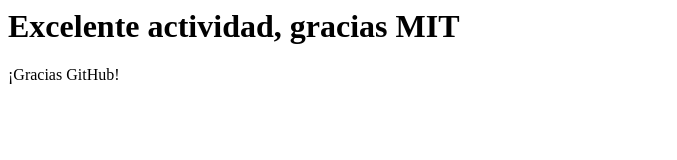
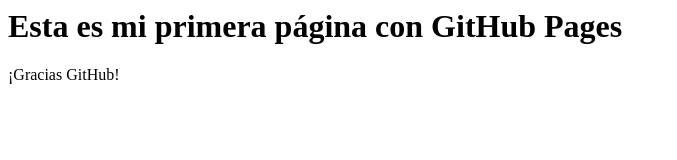
Before and after one commit to eafuertes/primerRepo, a plain HTML site: page index.html in a window 1280 px wide. Shown: the whole page, without its empty margins (0-677 px from the left). Drawn offline with Linux system fonts and the light colour scheme.

Commit message:
Update index.html

```diff
--- a/index.html
+++ b/index.html
@@ -1,4 +1,4 @@
 <html>
-<h1> Excelente actividad, gracias MIT </h1>
+<h1> Esta es mi primera página con GitHub Pages </h1>
 <p>¡Gracias GitHub!</p>
 </html>
```
